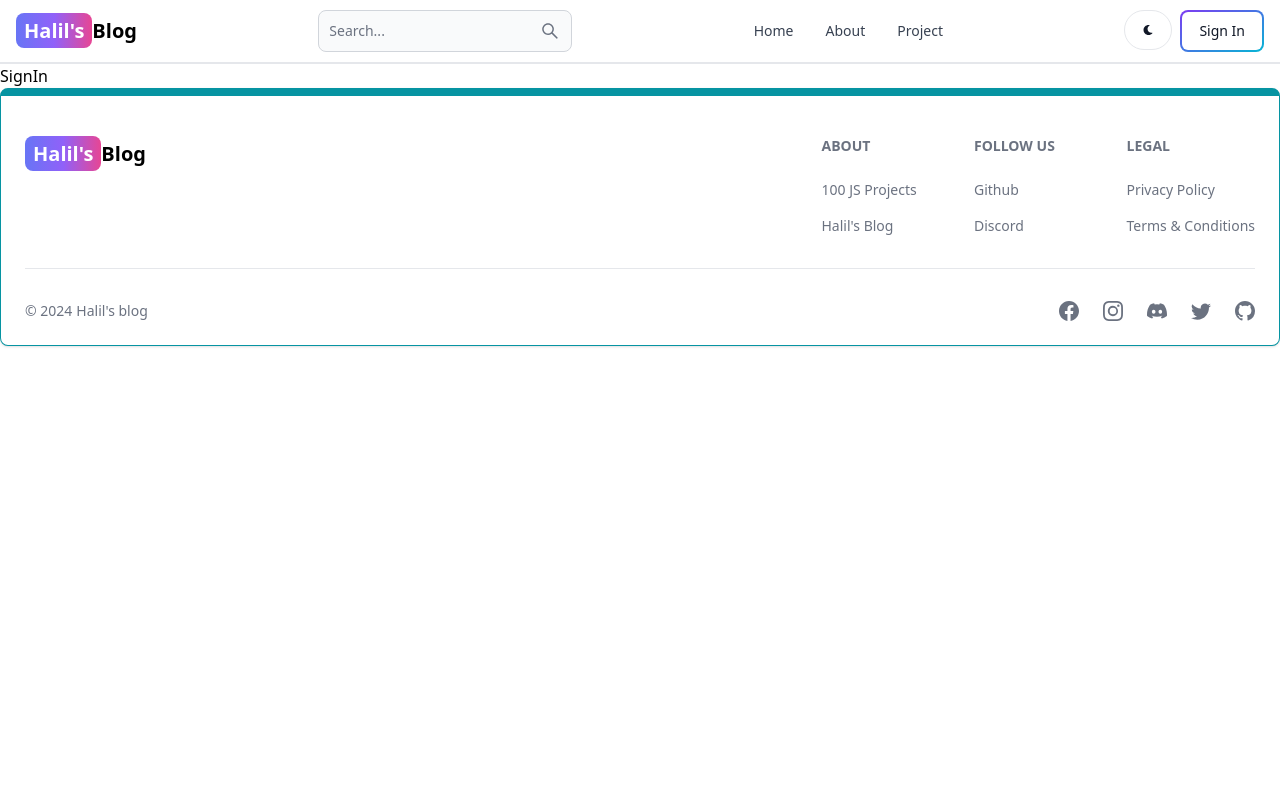
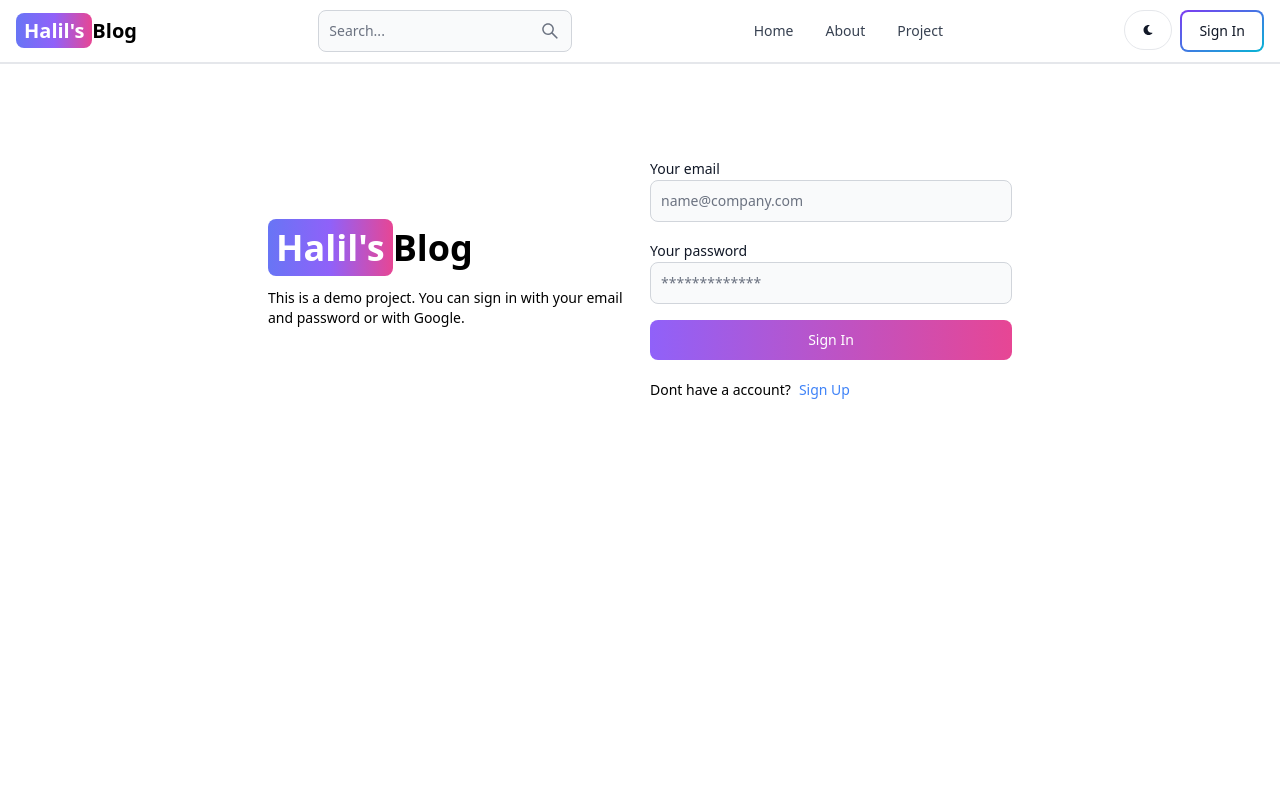
Before and after one commit to pruka/mernWebBlog, a React (Vite) app in the folder client/: page /sign-in in a window 1280 px wide. Shown: the top 800 px of the page. Built offline with nearby package versions, Linux system fonts and the light colour scheme.

Commit message:
complete signin page functionality

```diff
--- a/client/src/pages/SignIn.jsx
+++ b/client/src/pages/SignIn.jsx
@@ -1,8 +1,95 @@
-import React from 'react'
+import { Alert, Button, Label, Spinner, TextInput } from 'flowbite-react'
+import React, { useState } from 'react'
+import { Link, useNavigate } from 'react-router-dom'
 
 function SignIn() {
+  const [formData, setFormData] = useState({})
+
+  const handleChage = (e) => {
+    setFormData({...formData, [e.target.id]:e.target.value.trim()})
+  }
+
+  const [errorMessage, setErrorMessage] = useState(null)
+  const [loading, setLoading] = useState(false)
+  const navigate = useNavigate()
+
+
+  const handleSubmit = async (e) => {
+    e.preventDefault()
+    if (!formData.email || !formData.password) {
+      return setErrorMessage("Please fill out all fields.")
+    }
+    try {
+      setLoading(true)
+      setErrorMessage(null)
+      const res = await fetch("/api/auth/signin", {
+        method:"POST",
+        headers:{"Content-Type": "application/json"},
+        body: JSON.stringify(formData),
+      })
+      const data = await res.json()
+      if (data.success === false) {
+        return setErrorMessage(data.message)
+      }
+      setLoading(false)
+      if(res.ok) {
+        navigate("/")
+      }
+    } catch (error) {
+      setErrorMessage(data.message)
+      setLoading(false)
+    }
+  }
+
   return (
-    <div>SignIn</div>
+    <div className='min-h-screen mt-20'>
+      <div className='flex p-3 max-w-3xl mx-auto flex-col md:flex-row md:items-center gap-5'>
+        {/* left */}
+        <div className='flex-1'>
+          <Link to="/" className="text-4xl font-bold dark:text-white">
+              <span className='px-2 py-1 bg-gradient-to-r from-indigo-500 via-purple-500 to-pink-500 rounded-lg text-white'>Halil's</span>
+          Blog</Link>
+          <p className='text-sm mt-5'>
+            This is a demo project. You can sign in with your email and password or with Google.
+          </p>
+        </div>
+        {/* right */}
+        <div className='flex-1'>
+          <form className='flex flex-col gap-4' onSubmit={handleSubmit}>
+            <div>
+              <Label value="Your email" />
+              <TextInput type="email" placeholder='name@company.com' id="email" onChange={handleChage}/>
+            </div>
+            <div>
+              <Label value="Your password" />
+              <TextInput type="password" placeholder="*************" id="password" onChange={handleChage}/>
+            </div>
+            <Button gradientDuoTone="purpleToPink" type='submit' disabled={loading}>
+              {
+                loading ? (
+                  <>
+                    <Spinner size="sm" />
+                    <span className='pl-3'>Loading...</span>
+                  </>
+
+                ) : ("Sign In")
+              }
+            </Button>
+          </form>
+          <div className='flex gap-2 text-sm mt-5'>
+            <span>Dont have a account?</span>
+            <Link to="/sign-up" className='text-blue-500'>Sign Up</Link>
+          </div>
+          {
+            errorMessage && (
+            <Alert className='mt-5' color="failure">
+              {errorMessage}
+            </Alert>
+            )
+          }
+        </div>
+      </div>
+    </div>
   )
 }
 
```
